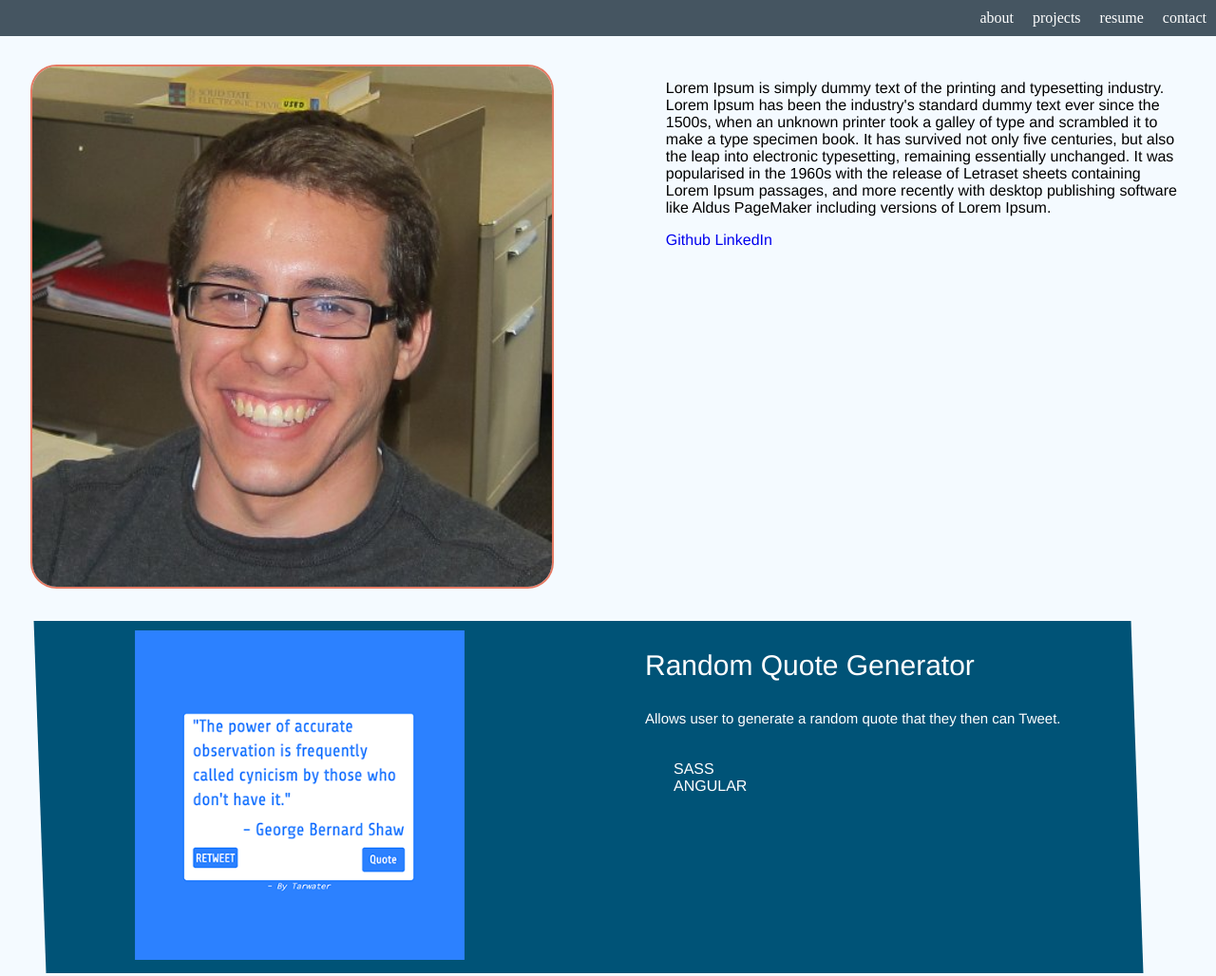
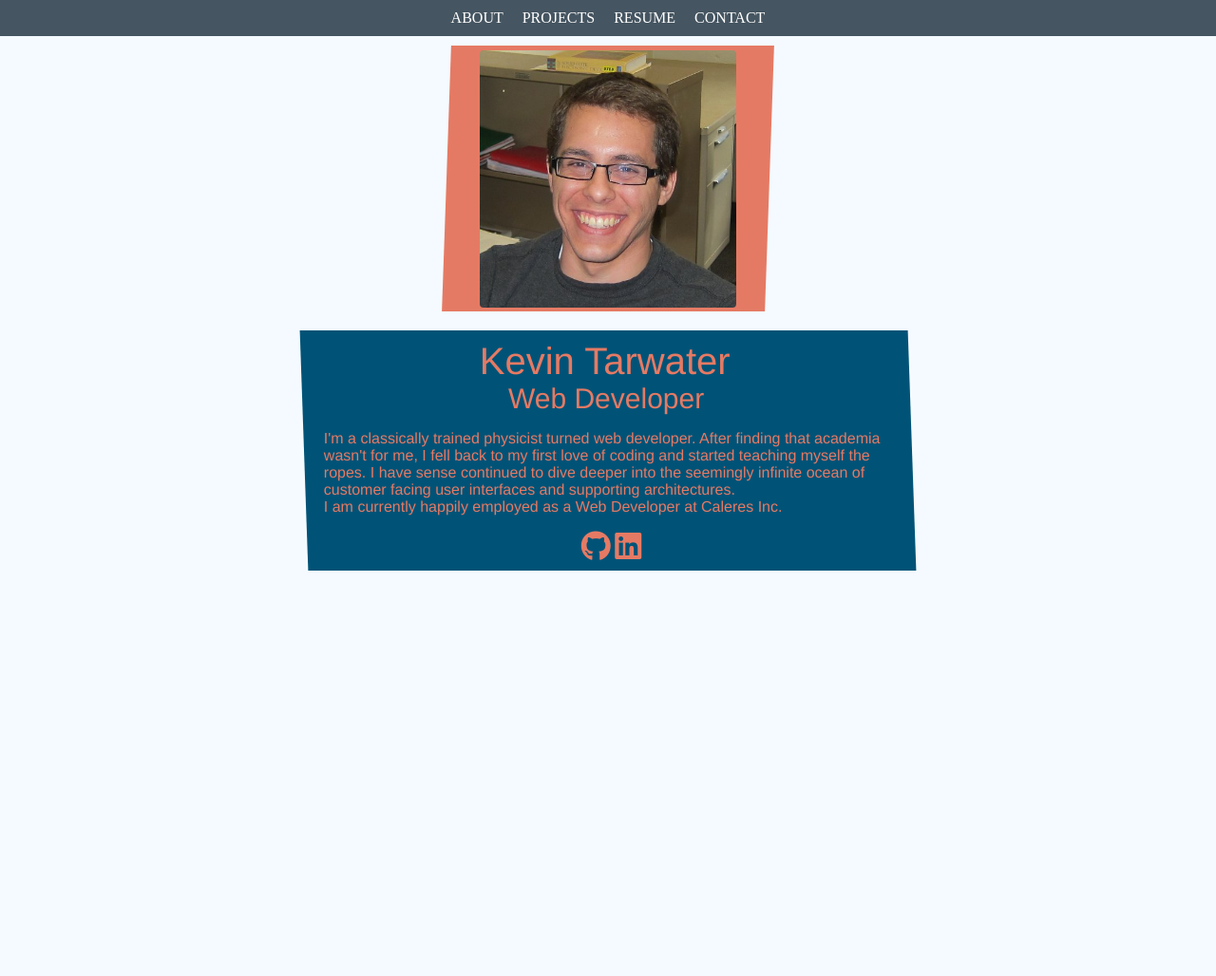
Before and after one commit to tarwaterk/portfolio-site, a website: page index.html in a window 1280 px wide. Shown: the top 1028 px of the page at 95% size. After the commit the page ends 800 px from the top, so only its background shows below. Drawn offline with nearby package versions, Linux system fonts and the light colour scheme; files that its build step writes are made by us from their sources.

Commit message:
Continues building up site

```diff
--- a/index.html
+++ b/index.html
@@ -6,41 +6,48 @@
 		World's Best Portfolio
 	</title>
 	<link rel="stylesheet" type="text/css" href="/dist/styles/index.css" />
+	<script src="https://use.fontawesome.com/e1366c5969.js"></script>
 </head>
 
 <body>
 	<div class="nav">
 		<ul class="nav__menu">
-			<li class="nav__menu-item"><a href="#">about</a></li>
-			<li class="nav__menu-item"><a href="#">projects</a></li>
-			<li class="nav__menu-item"><a href="#">resume</a></li>
-			<li class="nav__menu-item"><a href="#">contact</a></li>
+			<li class="nav__menu-item"><a href="#about">about</a></li>
+			<li class="nav__menu-item"><a href="#projects">projects</a></li>
+			<li class="nav__menu-item"><a href="#resume">resume</a></li>
+			<li class="nav__menu-item"><a href="#contact">contact</a></li>
 		</ul>
 	</div>
 
-	<div class="sect sect--about">
-		<div class="bust-image">
+	<div class="sect-container">
+
+		<div id="about" class="sect sect--about">
+			<div class="photo">
 				<img src="/images/profile-pic.jpg"/>
 			</div>
 			<div class="sect__description sect__description--about">
+				<p class="name">
+					Kevin Tarwater
+				</p>
+				<p class="job-title">
+					Web Developer
+				</p>
 				<p>
-				Lorem Ipsum is simply dummy text of the printing and typesetting industry. Lorem Ipsum has been the industry's standard dummy text ever since the 1500s, when an unknown printer took a galley of type and scrambled it to make a type specimen book. It has survived not only five centuries, but also the leap into electronic typesetting, remaining essentially unchanged. It was popularised in the 1960s with the release of Letraset sheets containing Lorem Ipsum passages, and more recently with desktop publishing software like Aldus PageMaker including versions of Lorem Ipsum.
+					I'm a classically trained physicist turned web developer. After finding that academia wasn't for me, I fell back to my first love of coding and started teaching myself the ropes. I have sense continued to dive deeper into the seemingly infinite ocean of customer facing user interfaces and supporting architectures.<br/>
+					I am currently happily employed as a Web Developer at Caleres Inc.
 				</p>
-			<div class="social-icons">
-				<a href="placeholder">Github</a>
-				<a href="placeholder">LinkedIn</a>
+				<div class="social-icon-container">
+					<a class="social-icon" href="https://github.com/tarwaterk"><i class="fa fa-github fa-2x"></i></a>
+					<a class="social-icon" href="https://www.linkedin.com/in/kevin-tarwater-50673b70/"><i class="fa fa-linkedin-square fa-2x"></i></a>
 				</div>
 			</div>
 		</div>
 
-	<div class="sect sect--project">
+		<div id="projects" class="sect sect--projects">
 			<p class="sect__description">
 
 			</p>
 			<div class="project project--skew-left">
-			<div class="project__image">
-				<img src="/images/random-quote.png"/>
-			</div>
 				<div class="project__info">
 					<p class="project__title">
 						Random Quote Generator
@@ -67,14 +74,8 @@
 						<li class="project__tech-list-item">ANGULAR</li>
 					</ul>
 				</div>
-			<div class="project__image">
-				<img src="/images/weather-app.png"/>
-			</div>
 			</div>
 			<div class="project project--skew-left">
-			<div class="project__image">
-				<img src="/images/wikipedia-search.png"/>
-			</div>
 				<div class="project__info">
 					<p class="project__title">
 						Wikipedia Viewer
@@ -101,14 +102,8 @@
 						<li class="project__tech-list-item">REACT</li>
 					</ul>
 				</div>
-			<div class="project__image">
-				<img src="/images/calculator.png"/>
-			</div>
 			</div>
 			<div class="project project--skew-left">
-			<div class="project__image">
-				<img src="/images/twitch-list.png"/>
-			</div>
 				<div class="project__info">
 					<p class="project__title">
 						Twitch Streamer List
@@ -117,22 +112,25 @@
 						View and sort and list of certain Twitch streamers.
 					</p>
 					<ul class="project__tech-list">
-					<li class="project__tech-list-item">tech item</li>
+						<li class="project__tech-list-item">SASS</li>
+						<li class="project__tech-list-item">ANGULAR</li>
 					</ul>
 				</div>
 			</div>
 		</div>
 
-	<div class="sect sect--resume">
+		<div id="resume" class="sect sect--resume">
 			<p class="sect__description">
 
 			</p>
 		</div>
 
-	<div class="sect sect--contact">
-		<p class="sect__description">
+		<div id="contact" class="sect sect--contact">
+			<p class="sect__description sect__description--contact">
+				I prefer to be contacted through email at tarwaterk@gmail.com
+			</p>
+		</div>
 
-		</p>
 	</div>
 </body>
 
--- a/source/scripts/index.js
+++ b/source/scripts/index.js
@@ -1 +1,16 @@
-console.log("This really works");
+var navLinks = document.querySelectorAll(".nav__menu-item a");
+
+navLinks.forEach(function(navItem) {
+	navItem.addEventListener("click", function(event) {
+		event.preventDefault();
+
+		var selectedSection = document.getElementById(this.href.split("#")[1]);
+		var allSections = document.querySelectorAll(".sect");
+
+		allSections.forEach(function(section) {
+			section.setAttribute("style", "opacity:0;visibility:hidden");
+		});
+
+		selectedSection.setAttribute("style", "opacity:1;visibility:visible");
+	});
+});
--- a/source/styles/index.scss
+++ b/source/styles/index.scss
@@ -20,7 +20,7 @@ body {
 
 .nav__menu {
 	display: flex;
-	justify-content: flex-end;
+	justify-content: center;
 	background: $color4;
 	margin: 0;
 	padding: 10px 0;
@@ -28,50 +28,109 @@ body {
 
 .nav__menu-item {
 	margin: 0 10px;
+	text-transform: uppercase;
 	a {
 		color: #FFF;
 	}
 }
 
+.sect-container {
+	position: relative;
+	width: 95%;
+	max-width: 960px;
+	margin: auto;
+}
+
 .sect {
-	width: 95%;
-	margin: 30px auto;
+	position: absolute;
+	top: 0;
+	left: 0;
+	width: 100%;
+	margin: 10px auto;
+	transition: all 300ms ease-in-out;
 }
 
 .sect--about {
-	display: flex;
-	justify-content: space-between;
 	font-family: Helvetica;
 }
 
-/*
-.sect--project {
-	display: flex;
-	flex-wrap: wrap;
-	justify-content: center;
-}*/
+.sect--projects {
+	opacity: 0;
+	visibility: hidden;
+}
 
-.bust-image {
+.sect--resume {
+	opacity: 0;
+	visibility: hidden;
+}
+
+.sect--contact {
+	opacity: 0;
+	visibility: hidden;
+}
+
+.photo {
 	width: 45%;
+	margin: auto;
+	max-width: 300px;
+	background: $color2;
+	padding: 5px 20px 0 20px;
+	transform: skewX(-$skew);
 	img {
-		width: 100%;
-		border: 2px solid $color2;
-		border-radius: 5%;
+		position: relative;
+		left: 5%;
+		width: 90%;
+		border-radius: 4px;
+		transform: skewX($skew);
 	}
 }
 
 .sect__description {
 	color: #000;
+	width: 90%;
+	margin: auto;
 }
 
 .sect__description--about {
-	width: 45%;
-	margin-left: 30px;
+	margin: 20px auto;
+	max-width: 600px;
+	background: $color1;
+	color: $color2;
+	padding: 10px 20px;
+	transform: skewX($skew);
+	>* {
+		transform: skewX(-$skew);
+	}
+}
+
+.sect__description--contact {
+	text-align: center;
+}
+
+.name {
+	text-align: center;
+	font-size: 40px;
+	margin: 0 auto;
+}
+
+.job-title {
+	text-align: center;
+	font-size: 30px;
+	margin: 0 auto;
+}
+
+.social-icon-container {
+	text-align: center;
+}
+
+.social-icon {
+	color: $color2;
 }
 
 .project {
 	display: flex;
 	justify-content: space-around;
+	align-content: center;
 	width: 95%;
 	margin: 10px;
 	overflow: hidden;
@@ -82,6 +141,7 @@ body {
 
 .project--skew-left {
 	background: $color1;
+	color: $color2;
 	transform: skewX($skew);
 	>* {
 		transform: skewX(-$skew);
@@ -90,27 +150,36 @@ body {
 
 .project--skew-right {
 	background: $color2;
+	color: $color1;
 	transform: skewX(-$skew);
 	>* {
 		transform: skewX($skew);
 	}
 }
 
+.project__info {
+	width: 80%;
+	margin-left: 10px;
+}
+
 .project__title {
 	font-size: 30px;
-	margin-left: 10px;
+	margin: 10px 0;
 }
 
 .project__description {
 	font-size: 15px;
-	margin-left: 10px;
-	height: 10%;
 }
 
-.project__image {
-	width: 30%;
-	margin: 10px 20px;
-	img {
-		width: 100%;
+.project__tech-list {
+	padding: 0;
+}
+
+.project__tech-list-item {
+	display: inline;
+	&:not(:last-child) {
+		&:after {
+			content: " / ";
+		}
 	}
 }
```
Also changed, not shown: 1 other file. Lines whose indentation alone changed are shown as unchanged.
